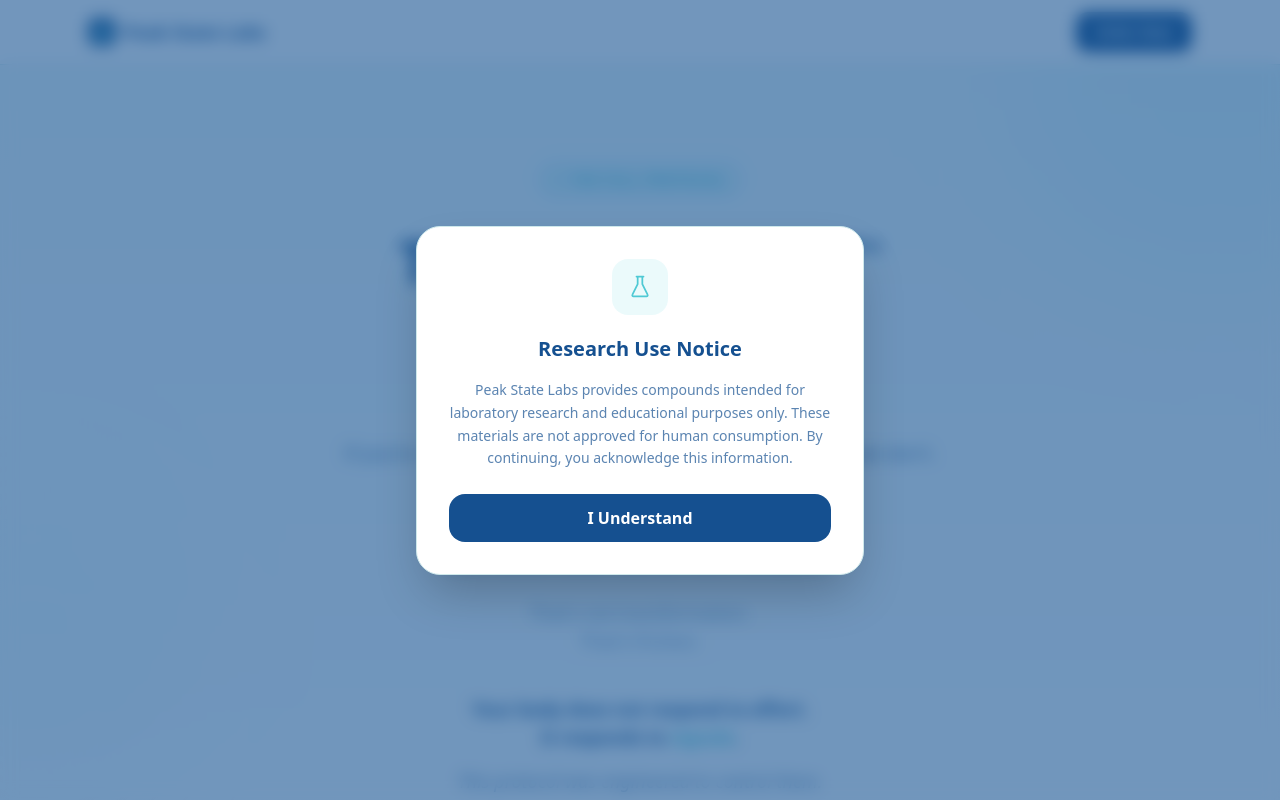
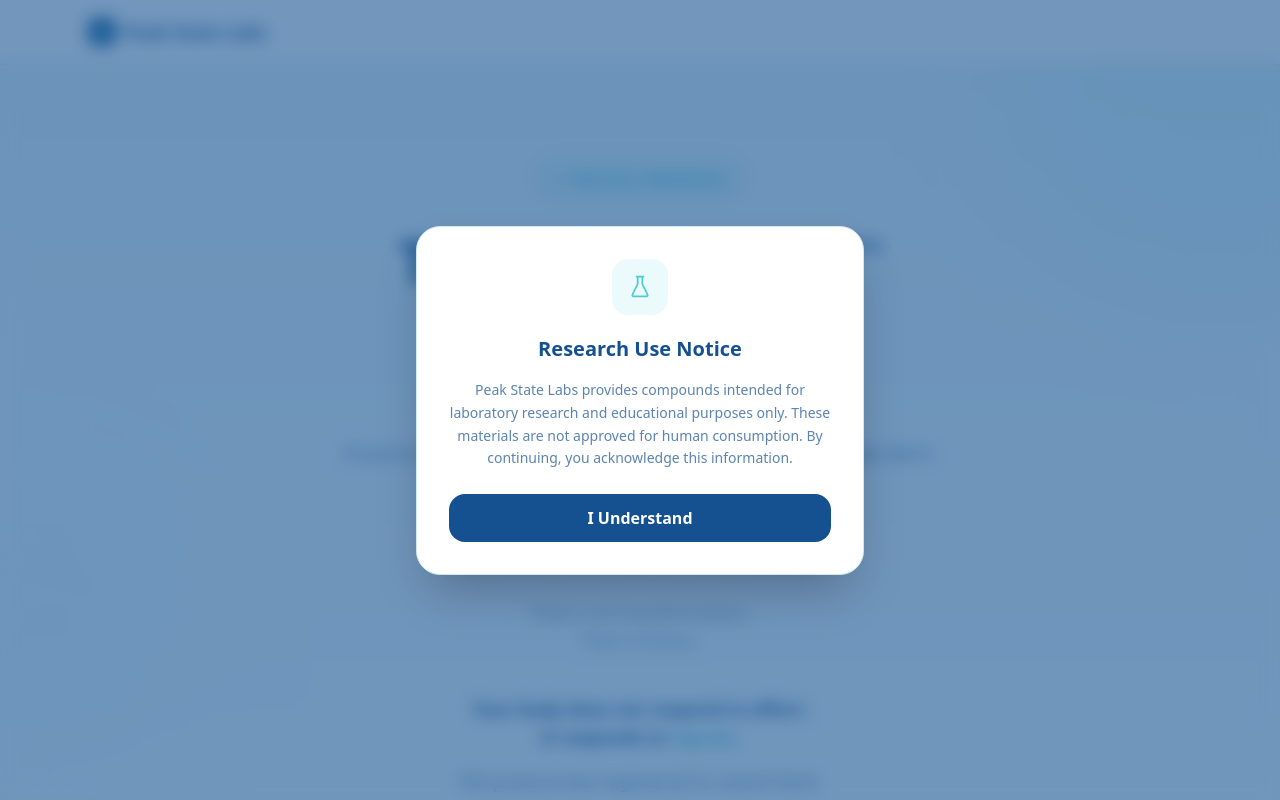
Before and after one commit to peakstatelabs-arch/peak, a Next.js app: page /powercut in a window 1280 px wide. Shown: the top 800 px of the page. Built offline with nearby package versions, Linux system fonts and the light colour scheme.

Commit message:
Update page.tsx

```diff
--- a/app/powercut/page.tsx
+++ b/app/powercut/page.tsx
@@ -61,12 +61,6 @@
               className="h-7 w-7 rounded-lg"
             />
             <span className="hidden sm:inline">{siteCopy.brand.name}</span>
-          </a>
-          <a
-            href="/"
-            className="btn-primary inline-flex h-10 items-center justify-center rounded-xl px-5 text-sm font-semibold"
-          >
-            Order Now
           </a>
         </Container>
       </header>
```
